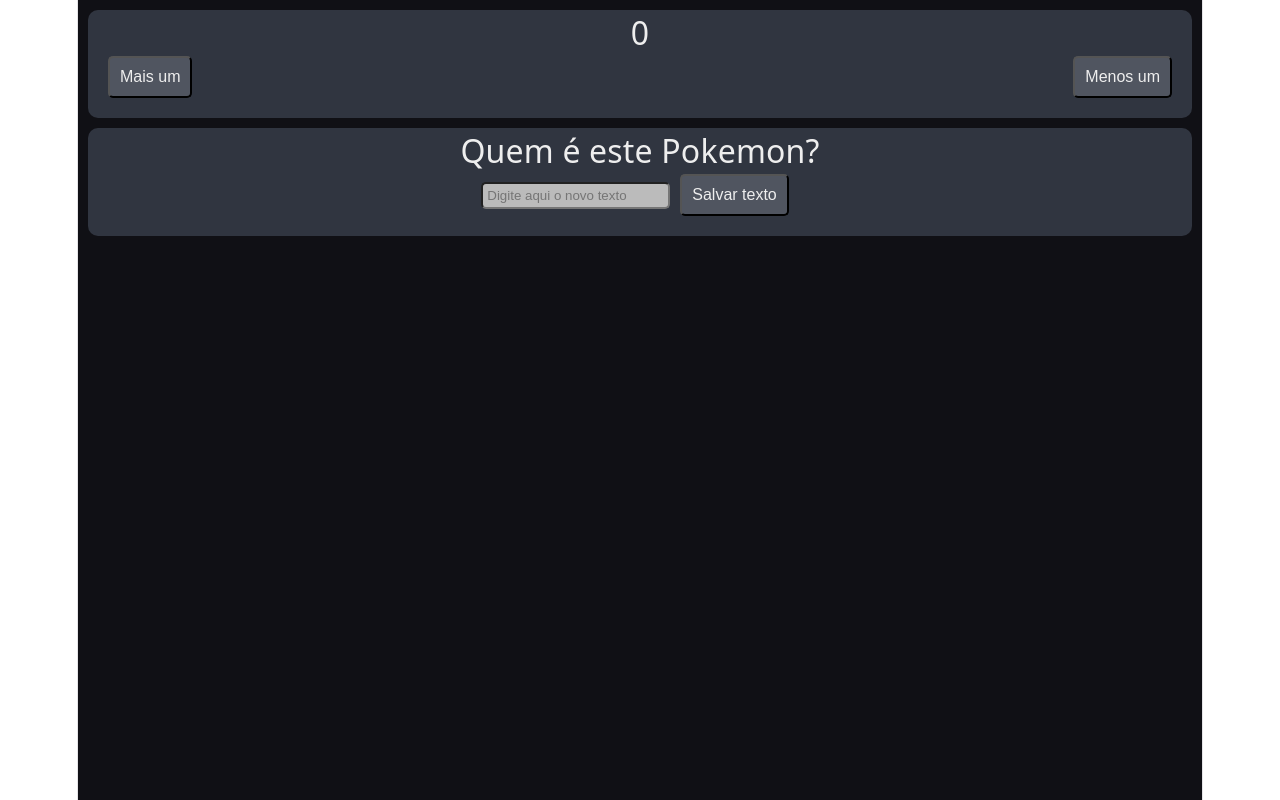
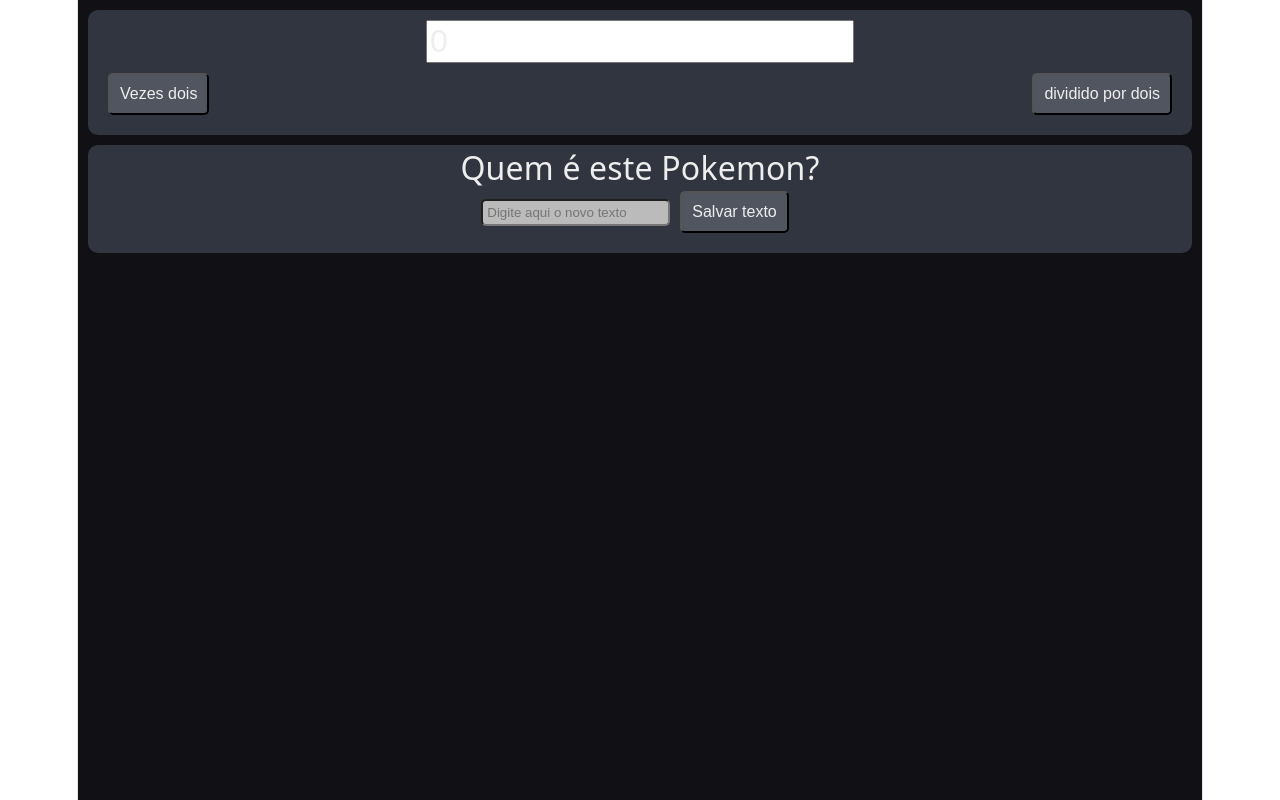
Before and after one commit to VicCAlq/2c-front-02-estado, a React (Vite) app: page / in a window 1280 px wide. Built offline with nearby package versions, Linux system fonts and the light colour scheme.

Commit message:
aaaaaaaaaaaaaaaa

```diff
--- a/src/components/Placar.jsx
+++ b/src/components/Placar.jsx
@@ -42,25 +42,29 @@ export default function Placar() {
 
   // Funções que vão ser executadas pelos botões
   function marcarPonto() {
-    setPlacar(placar + 1)
+    setPlacar(placar * 2)
   }
 
   function perderPonto() {
-    setPlacar(placar - 1)
+    setPlacar(placar / 2)
   }
 
   // Parte visual do componente
   return(
     <div style={estilo.view}>
-      <p style={estilo.texto}>
-        {placar}
-      </p>
+
+      <input
+        type="number"
+        value={placar}
+        style={estilo.texto}
+        onChange={(e) => setPlacar(e.target.value)}
+      />
       <div style={estilo.viewBotoes}>
         <button style={estilo.botao} onClick={() => marcarPonto()}>
-          <p style={estilo.textoBotao}>Mais um</p>
+          <p style={estilo.textoBotao}>Vezes dois</p>
         </button>
         <button style={estilo.botao} onClick={() => perderPonto()}>
-          <p style={estilo.textoBotao}>Menos um</p>
+          <p style={estilo.textoBotao}>dividido por dois</p>
         </button>
       </div>
     </div>
```
Also changed, not shown: 1 other file (tests, documents, lock files or other folders).
